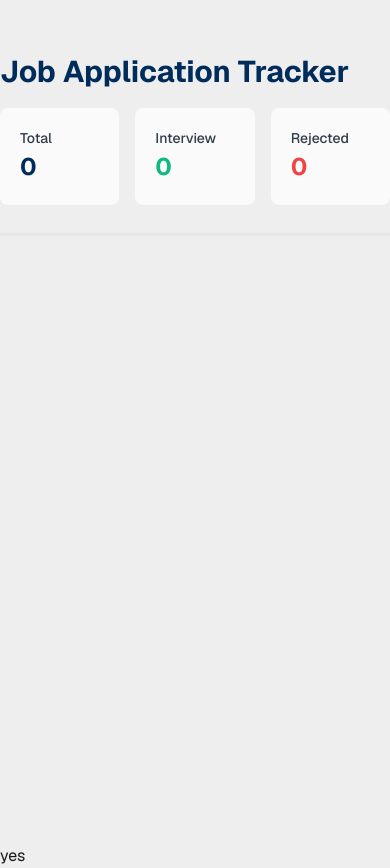
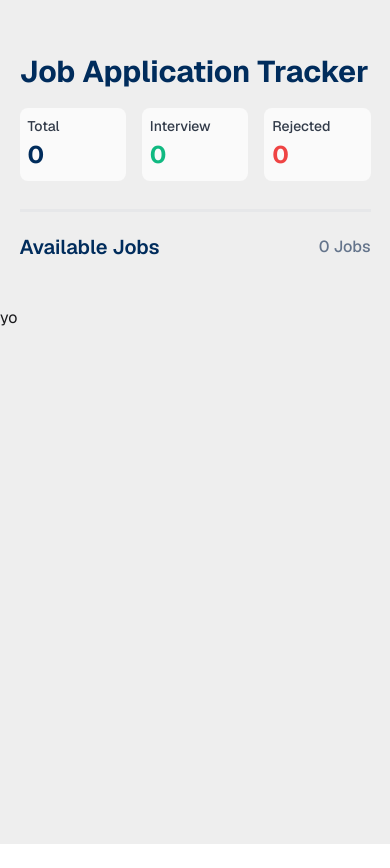
Before and after one commit to PotatoAuthority/Job-Application-Tracker, a plain HTML site: page index.html in a window 390 px wide. After the commit the page ends 844 px from the top, so only its background shows below. Drawn offline with nearby package versions, Linux system fonts and the light colour scheme.

Commit message:
optimized for phone

```diff
--- a/index.html
+++ b/index.html
@@ -26,28 +26,41 @@
 </head>
 
 <body class="min-h-screen bg-base-300">
-    <header class="min-h-screen w-70% max-w-[1110px] mx-auto  pt-14">
+    <header class="w-[90%] sm:w-[70%] sm:max-w-[1110px] mx-auto pt-14">
         <div class=" pb-7 border-b-3 border-[#E6E7E9]">
 
             <h1 class="text-3xl text-[#002C5C] font-bold leading-8 mb-5">Job Application Tracker</h1>
             <div class="card-container grid grid-cols-3 gap-4">
-                <div class="card bg-neutral-50 rounded-2 p-5">
+                <div class="card bg-neutral-50 rounded-2 p-2 sm:p-5">
                     <p class="font-medium text-[14px] text-[#323B49]">Total</p>
                     <p class="font-bold text-[24px] text-[#002C5C]">0</p>
                 </div>
-                <div class="card bg-neutral-50 rounded-2 p-5">
+                <div class="card bg-neutral-50 rounded-2 p-2 sm:p-5">
                     <p class="font-medium text-[14px] text-[#323B49]">Interview</p>
                     <p class="font-bold text-[24px] text-[#10B981]">0</p>
                 </div>
-                <div class="card bg-neutral-50 rounded-2 p-5">
+                <div class="card bg-neutral-50 rounded-2 p-2 sm:p-5">
                     <p class="font-medium text-[14px] text-[#323B49]">Rejected</p>
                     <p class="font-bold text-[24px] text-[#EF4444]">0</p>
                 </div>
+            </div>
+        </div>
+    </header>
+
+    <!-- <section class="w-70% max-w-[1110px] mx-auto pt-5 pb-6"> -->
+    <section class="w-[90%] sm:w-[70%] sm:max-w-[1110px] mx-auto pt-5 pb-6">
+        <div class="available-jobs">
+            <div class="flex justify-between items-center">
+                <p class="font-semibold text-[20px] text-[#002C5C]">Available Jobs</p>
+                <p class="font-medium text-[16px] text-[#64748B]""><span>0</span> Jobs</p>
+            </div>
         </div>
 
+    </section>
 
-        </div>
-    </header>
-    yes
+
+    <section class="w-70% max-w-[1110px] mx-auto pt-5 pb-6">
+        yo
+    </section>
 </body>
 </html>
```
